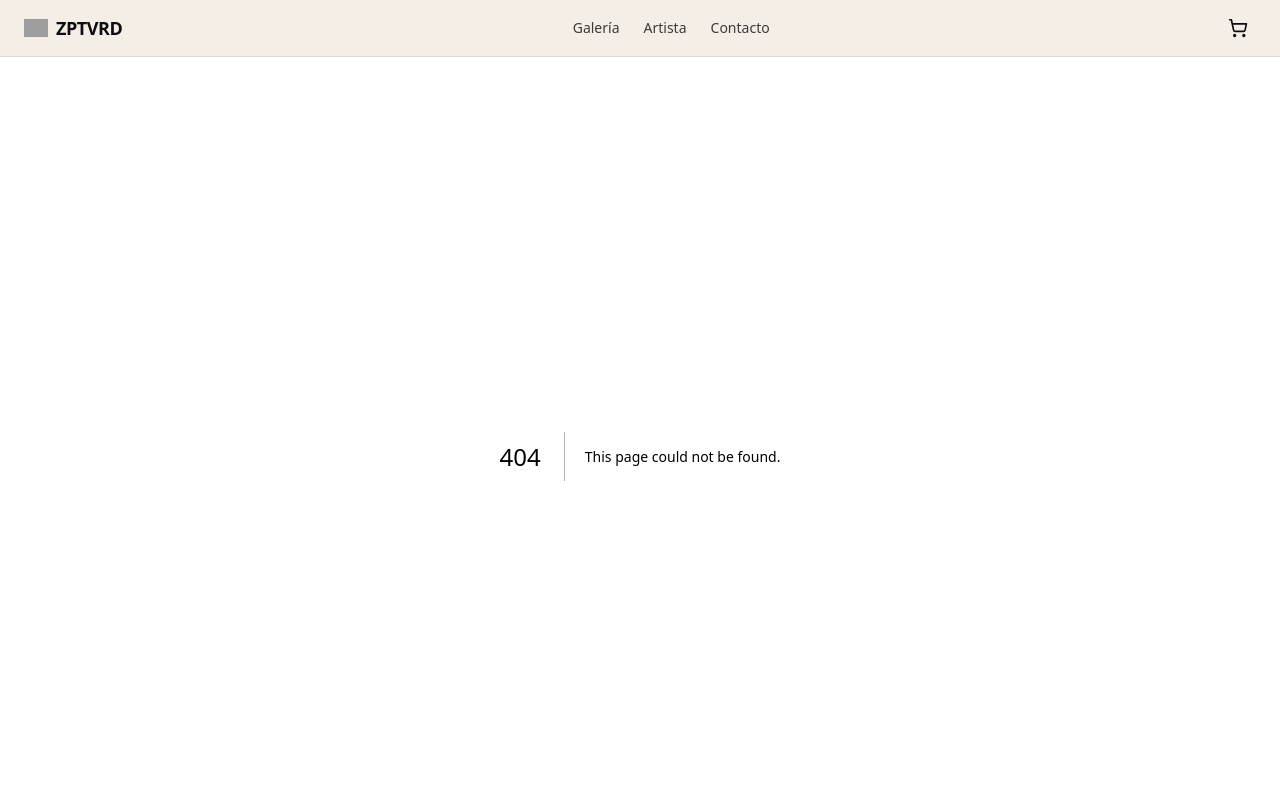
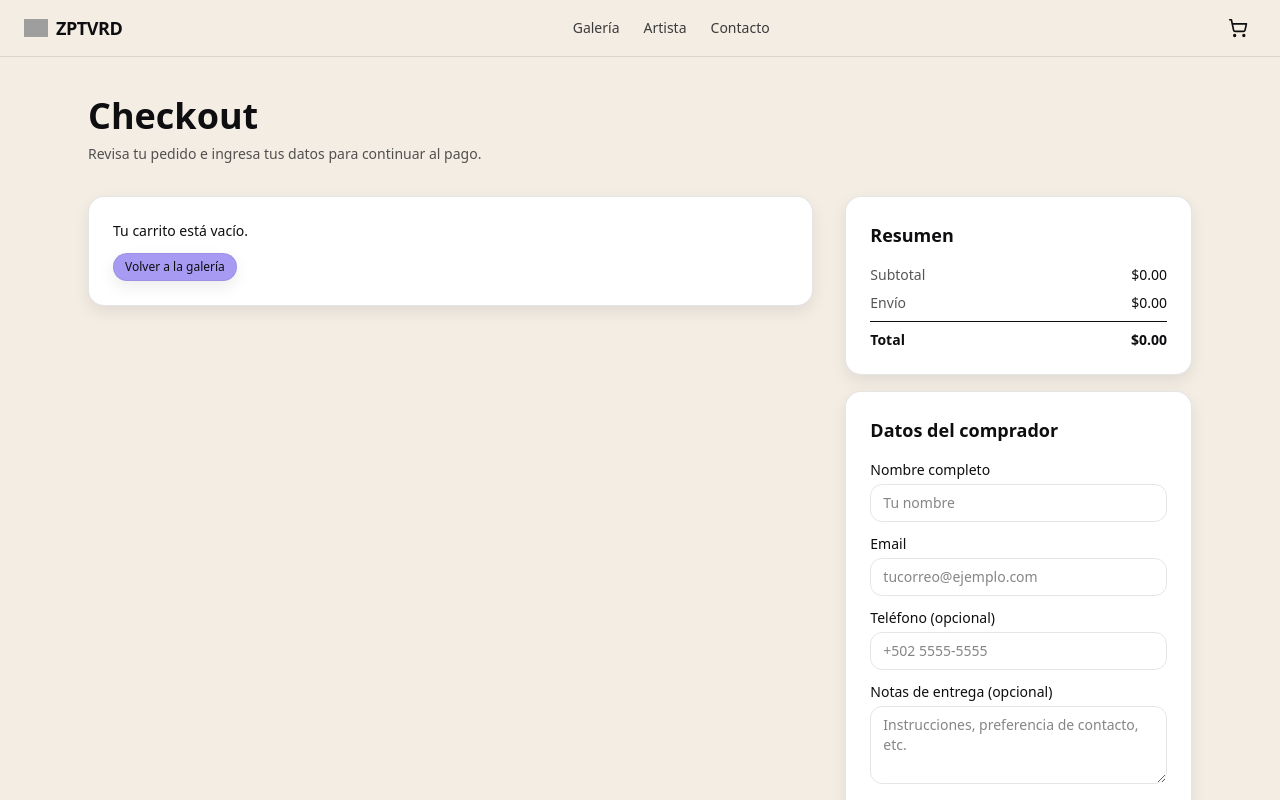
Before and after one commit to pascal1010100/catalogo-arte, a Next.js app: page /checkout in a window 1280 px wide. Before the commit this address had no page. Shown: the top 800 px of the page. Built offline with nearby package versions, Linux system fonts and the light colour scheme; grey boxes are pictures that could not be loaded.

Commit message:
corregir el error en checkout

```diff
--- /dev/null
+++ b/app/checkout/page.tsx
@@ -0,0 +1,216 @@
+// app/checkout/page.tsx
+"use client";
+
+import Link from "next/link";
+import Image from "next/image";
+import { useMemo, useState, type FormEvent } from "react";
+import { useCart } from "@/stores/cart";
+
+type CartItem = {
+  id: string;
+  name: string;
+  price: number;
+  imageUrl?: string;
+  qty?: number;
+};
+
+type Buyer = {
+  name: string;
+  email: string;
+  phone?: string;
+  notes?: string;
+};
+
+function isCartItem(x: unknown): x is CartItem {
+  if (typeof x !== "object" || x === null) return false;
+  const o = x as Record<string, unknown>;
+  return (
+    typeof o.id === "string" &&
+    typeof o.name === "string" &&
+    typeof o.price === "number"
+  );
+}
+
+function toCartItems(xs: unknown): CartItem[] {
+  if (!Array.isArray(xs)) return [];
+  return xs.filter(isCartItem);
+}
+
+export default function CheckoutPage() {
+  // Normalizamos items a CartItem[] sin depender del tipo interno del store
+  const itemsUnknown = useCart((s) => (s as unknown as { items?: unknown }).items ?? []);
+  const items = useMemo(() => toCartItems(itemsUnknown), [itemsUnknown]);
+
+  const clear = useCart((s) => (s as unknown as { clear?: () => void }).clear);
+
+  const [buyer, setBuyer] = useState<Buyer>({ name: "", email: "" });
+
+  const currency: "USD" | "GTQ" | "EUR" | string = "USD";
+  const fmt = (n: number) =>
+    new Intl.NumberFormat(undefined, { style: "currency", currency }).format(n);
+
+  const totals = useMemo(() => {
+    const subtotal = items.reduce((acc, it) => acc + it.price * (it.qty ?? 1), 0);
+    const shipping = 0;
+    const total = subtotal + shipping;
+    return { subtotal, shipping, total };
+  }, [items]);
+
+  const emailOk = /\S+@\S+\.\S+/.test(buyer.email);
+  const canPay = items.length > 0 && buyer.name.trim().length > 0 && emailOk;
+
+  async function handleSubmit(e: FormEvent<HTMLFormElement>) {
+    e.preventDefault();
+
+    // Aquí irá tu POST al backend/Stripe
+    // const res = await fetch("/api/checkout", { ... })
+    // const { url } = await res.json(); if (url) window.location.href = url;
+
+    alert("Pedido creado (demo). Integraremos Stripe a continuación.");
+    try { clear?.(); } catch {}
+  }
+
+  return (
+    <main className="min-h-[70vh]">
+      <div className="max-w-6xl mx-auto px-6 py-10">
+        <header className="mb-8">
+          <h1 className="text-3xl md:text-4xl font-semibold">Checkout</h1>
+          <p className="mt-2 text-sm opacity-70">
+            Revisa tu pedido e ingresa tus datos para continuar al pago.
+          </p>
+        </header>
+
+        <div className="grid grid-cols-1 lg:grid-cols-3 gap-8">
+          {/* Resumen */}
+          <section className="lg:col-span-2 space-y-4">
+            {items.length === 0 ? (
+              <div className="rounded-2xl border border-black/10 bg-white p-6 shadow-[var(--shadow-soft)]">
+                <p className="text-sm">Tu carrito está vacío.</p>
+                <Link href="/galeria" className="inline-block mt-3 rounded-full px-3 py-1.5 text-xs btn-accent">
+                  Volver a la galería
+                </Link>
+              </div>
+            ) : (
+              items.map((it) => (
+                <article
+                  key={it.id}
+                  className="rounded-2xl border border-black/10 bg-white p-4 shadow-[var(--shadow-soft)] flex items-center gap-4"
+                >
+                  <div className="relative h-16 w-16 overflow-hidden rounded-xl ring-1 ring-black/10">
+                    <Image
+                      src={it.imageUrl ?? "/images/placeholder.jpg"}
+                      alt={it.name}
+                      fill
+                      sizes="64px"
+                      className="object-cover"
+                    />
+                  </div>
+                  <div className="flex-1 min-w-0">
+                    <p className="font-semibold truncate">{it.name}</p>
+                    <p className="text-xs opacity-70">
+                      {fmt(it.price)} · Cantidad: {it.qty ?? 1}
+                    </p>
+                  </div>
+                  <div className="font-semibold">
+                    {fmt((it.qty ?? 1) * it.price)}
+                  </div>
+                </article>
+              ))
+            )}
+          </section>
+
+          {/* Totales + Formulario */}
+          <aside className="space-y-4">
+            <div className="rounded-2xl border border-black/10 bg-white p-6 shadow-[var(--shadow-soft)]">
+              <h2 className="text-lg font-semibold">Resumen</h2>
+              <dl className="mt-4 space-y-2 text-sm">
+                <div className="flex justify-between">
+                  <dt className="opacity-70">Subtotal</dt>
+                  <dd>{fmt(totals.subtotal)}</dd>
+                </div>
+                <div className="flex justify-between">
+                  <dt className="opacity-70">Envío</dt>
+                  <dd>{fmt(totals.shipping)}</dd>
+                </div>
+                <div className="mt-2 pt-2 flex justify-between border-t">
+                  <dt className="font-semibold">Total</dt>
+                  <dd className="font-semibold">{fmt(totals.total)}</dd>
+                </div>
+              </dl>
+            </div>
+
+            <form onSubmit={handleSubmit} className="rounded-2xl border border-black/10 bg-white p-6 shadow-[var(--shadow-soft)] space-y-4">
+              <h2 className="text-lg font-semibold">Datos del comprador</h2>
+
+              <div className="grid grid-cols-1 gap-3">
+                <label className="text-sm">
+                  Nombre completo
+                  <input
+                    required
+                    value={buyer.name}
+                    onChange={(e) => setBuyer((b) => ({ ...b, name: e.target.value }))}
+                    className="mt-1 w-full rounded-xl border border-black/10 px-3 py-2 outline-none focus:ring-2 focus:ring-black/20"
+                    placeholder="Tu nombre"
+                  />
+                </label>
+
+                <label className="text-sm">
+                  Email
+                  <input
+                    required
+                    type="email"
+                    value={buyer.email}
+                    onChange={(e) => setBuyer((b) => ({ ...b, email: e.target.value }))}
+                    className="mt-1 w-full rounded-xl border border-black/10 px-3 py-2 outline-none focus:ring-2 focus:ring-black/20"
+                    placeholder="tucorreo@ejemplo.com"
+                  />
+                </label>
+
+                <label className="text-sm">
+                  Teléfono (opcional)
+                  <input
+                    type="tel"
+                    value={buyer.phone ?? ""}
+                    onChange={(e) => setBuyer((b) => ({ ...b, phone: e.target.value }))}
+                    className="mt-1 w-full rounded-xl border border-black/10 px-3 py-2 outline-none focus:ring-2 focus:ring-black/20"
+                    placeholder="+502 5555-5555"
+                  />
+                </label>
+
+                <label className="text-sm">
+                  Notas de entrega (opcional)
+                  <textarea
+                    value={buyer.notes ?? ""}
+                    onChange={(e) => setBuyer((b) => ({ ...b, notes: e.target.value }))}
+                    className="mt-1 w-full rounded-xl border border-black/10 px-3 py-2 outline-none focus:ring-2 focus:ring-black/20"
+                    rows={3}
+                    placeholder="Instrucciones, preferencia de contacto, etc."
+                  />
+                </label>
+              </div>
+
+              <button
+                type="submit"
+                className="w-full h-11 rounded-xl btn-accent disabled:opacity-60"
+                disabled={!canPay}
+              >
+                Continuar al pago
+              </button>
+
+              <p className="text-[11px] leading-relaxed opacity-70">
+                Al continuar aceptas ser contactado por la galería/artista para coordinar el pago y la entrega.
+                Próximamente integraremos pagos en línea.
+              </p>
+            </form>
+
+            <div className="text-xs opacity-60">
+              <Link href="/galeria" className="underline underline-offset-4 hover:opacity-80">
+                ← Seguir explorando
+              </Link>
+            </div>
+          </aside>
+        </div>
+      </div>
+    </main>
+  );
+}
```
